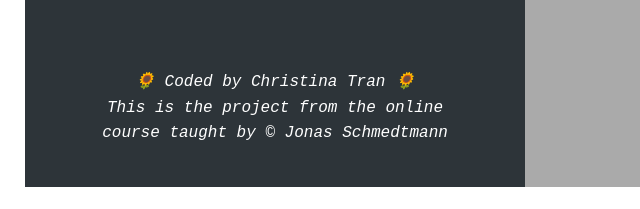
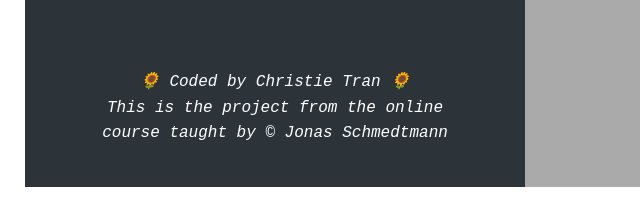
Before and after one commit to christiesunnie/mapty-app-course-project, a website built with Parcel: page index.html in a window 1280 px wide. Shown: the part 588-797 px from the top of the page, 0-640 px from the left. Built offline with nearby package versions, Linux system fonts and the light colour scheme; no server answers.

Commit message:
Modified footer and package.json

```diff
--- a/index.html
+++ b/index.html
@@ -70,7 +70,7 @@
         </form>
       </ul>
       <div class="coder">
-        <p>🌻 Coded by Christina Tran 🌻</p>
+        <p>🌻 Coded by Christie Tran 🌻</p>
         <p>
           This is the project from the online course taught by &copy; Jonas
           Schmedtmann
--- a/package.json
+++ b/package.json
@@ -7,7 +7,7 @@
     "start": "parcel index.html",
     "build": "parcel build index.html --dist-dir ./dist"
   },
-  "author": "Christina Tran",
+  "author": "ChristieTran",
   "license": "ISC",
   "devDependencies": {
     "parcel": "^2.0.0-nightly.539"
```
